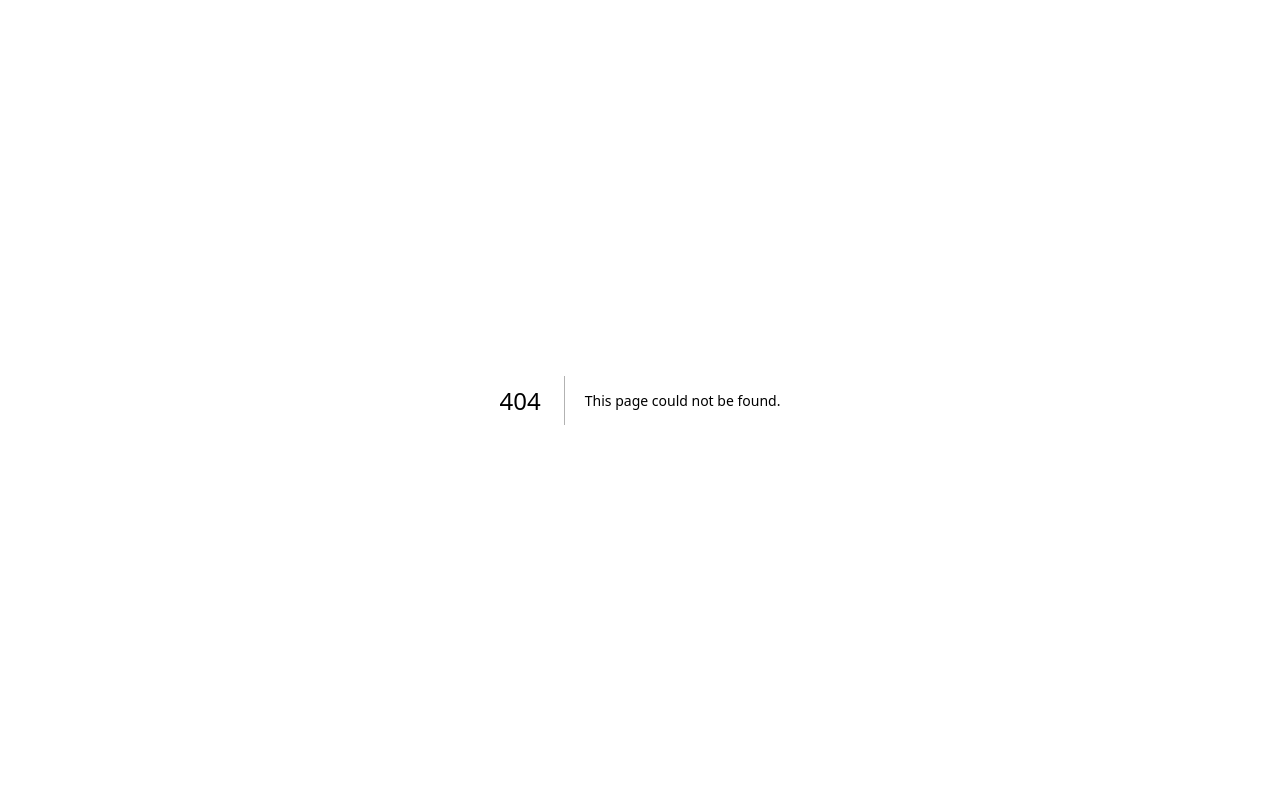
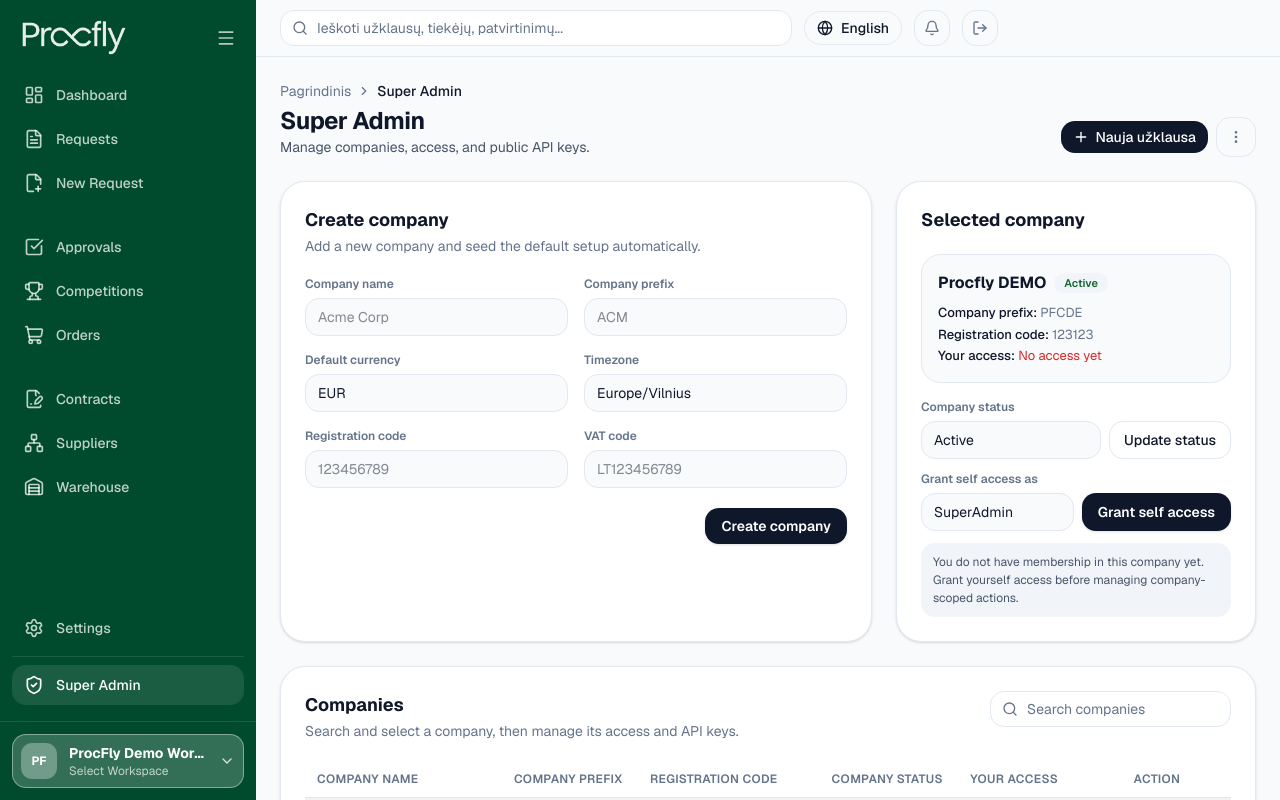
Before and after one commit to lukaskojalaproc/procfly-design, a Next.js app: page /super-admin in a window 1280 px wide. Before the commit this address had no page. Shown: the top 800 px of the page. Built offline with nearby package versions, Linux system fonts and the light colour scheme.

Commit message:
feat: introduce Super Admin page and update navigation and settings view
Co-authored-by: VaidasProcfly <292115477+VaidasProcfly@users.noreply.github.com>

```diff
--- /dev/null
+++ b/app/super-admin/page.tsx
@@ -0,0 +1,22 @@
+import { Sidebar } from "@/components/sidebar"
+import { TopBar, PageHeader } from "@/components/top-bar"
+import { SuperAdminView } from "@/components/super-admin-view"
+
+export default function SuperAdminPage() {
+  return (
+    <div className="flex min-h-screen bg-background">
+      <Sidebar />
+      <div className="flex min-w-0 flex-1 flex-col">
+        <TopBar />
+        <main className="flex flex-1 flex-col gap-6 p-6">
+          <PageHeader
+            crumb="Super Admin"
+            title="Super Admin"
+            description="Manage companies, access, and public API keys."
+          />
+          <SuperAdminView />
+        </main>
+      </div>
+    </div>
+  )
+}
--- a/components/settings-view.tsx
+++ b/components/settings-view.tsx
@@ -17,12 +17,9 @@ import {
   type ColumnDef,
   type SettingsRow,
 } from "@/lib/settings-data"
-import { SuperAdminView } from "@/components/super-admin-view"
-
 const ALL_TABS = [
   { id: "general", label: "General" },
   ...settingsTabs.map((t) => ({ id: t.id, label: t.label })),
-  { id: "super-admin", label: "Super Admin" },
 ]
 
 export function SettingsView() {
@@ -56,14 +53,12 @@ export function SettingsView() {
       {/* Active tab content */}
       {active === "general" ? (
         <GeneralTab />
-      ) : active === "super-admin" ? (
-        <SuperAdminView />
       ) : (
         <TableTab config={settingsTabs.find((t) => t.id === active)!} key={active} />
       )}
 
-      {/* Save bar — hidden on Super Admin tab */}
-      <div className={cn("flex items-center justify-end gap-3 pt-1", active === "super-admin" && "hidden")}>
+      {/* Save bar */}
+      <div className="flex items-center justify-end gap-3 pt-1">
         {saved && (
           <span className="inline-flex items-center gap-1.5 text-sm font-medium text-primary">
             <Check className="size-4" /> All changes saved
--- a/components/sidebar.tsx
+++ b/components/sidebar.tsx
@@ -16,6 +16,7 @@ import {
   Network,
   Warehouse,
   Settings,
+  ShieldCheck,
   ChevronDown,
   Menu,
 } from "lucide-react"
@@ -111,6 +112,8 @@ export function Sidebar() {
         </div>
         <div className="mt-auto flex flex-col gap-1">
           <NavItem label="Settings" icon={Settings} href="/settings" active={isActive("/settings")} />
+          <div className="my-1 border-t border-white/10" />
+          <NavItem label="Super Admin" icon={ShieldCheck} href="/super-admin" active={isActive("/super-admin")} />
         </div>
       </nav>
 
```
